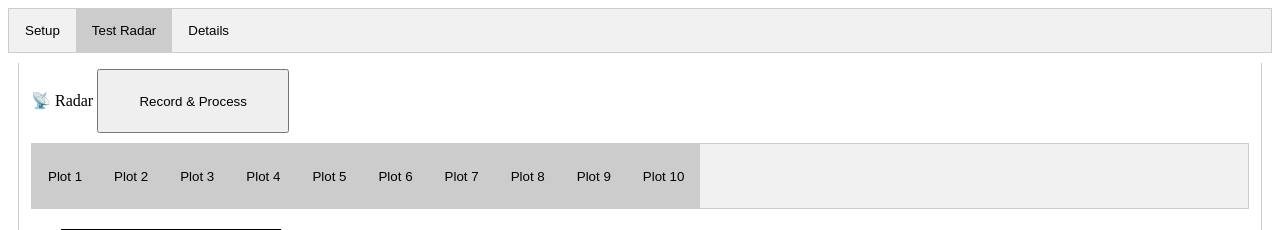
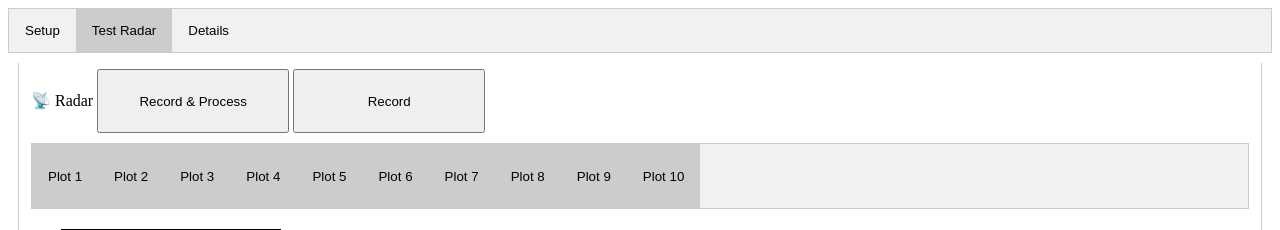
Before and after one commit to mmwave-capture-std/radar-web-monitor, a Flask app: page / in a window 1280 px wide, after a click on "Test Radar". Shown: the top 230 px of the page. Run offline with Flask 3, Linux system fonts and the light colour scheme.

Commit message:
Add record only button

```diff
--- a/radar_web_monitor/templates/radar.html
+++ b/radar_web_monitor/templates/radar.html
@@ -2,6 +2,7 @@
   <div>
     <label>📡 Radar</label>
     <button id="cmdButton2" data-command="./run_cap.sh">Record & Process</button>
+    <button id="cmdButton3" data-command="poetry run mmwavecapture-std configs/cascaded_realsense.toml">Record</button>
   </div>
   <div>
 
```
